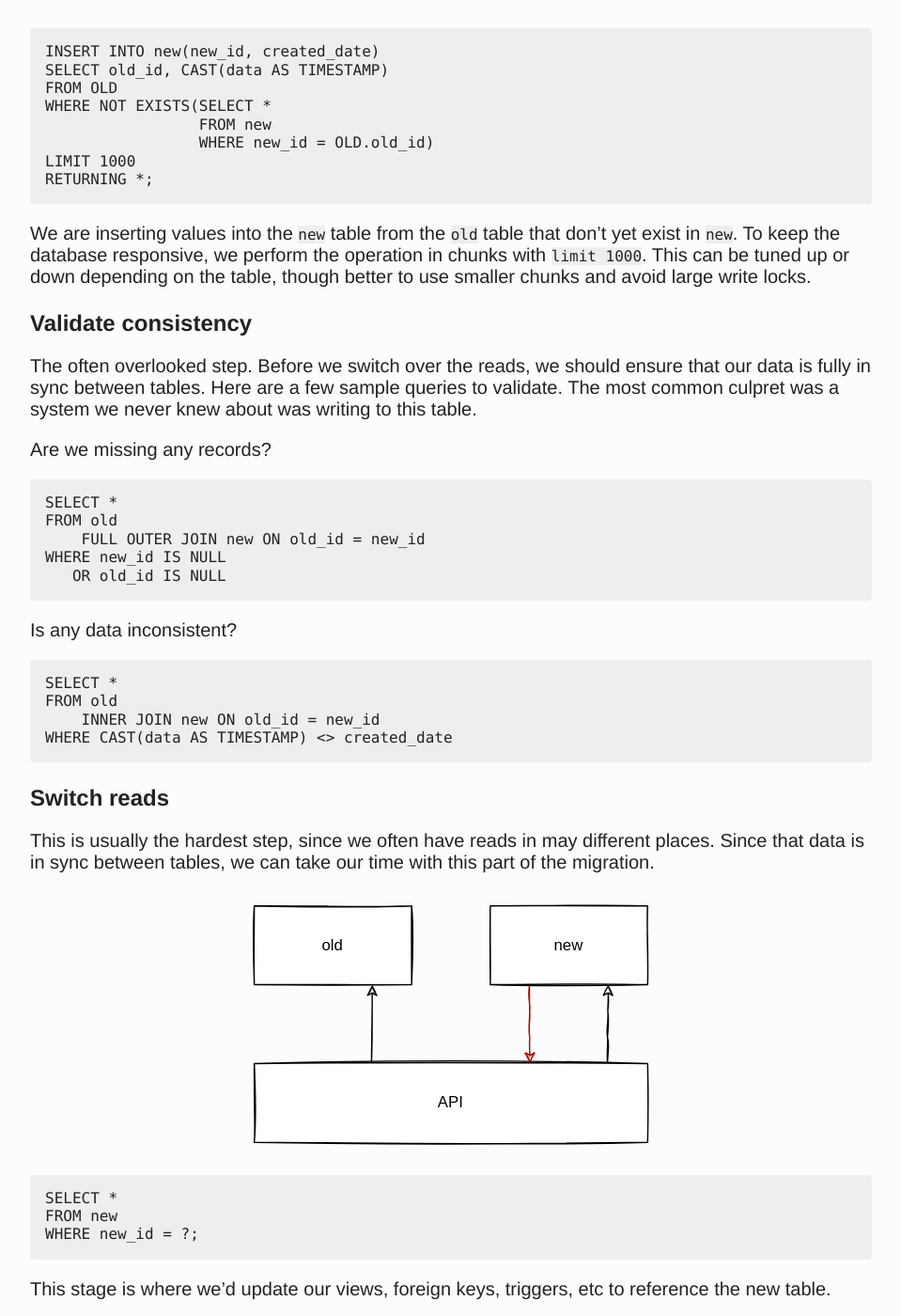
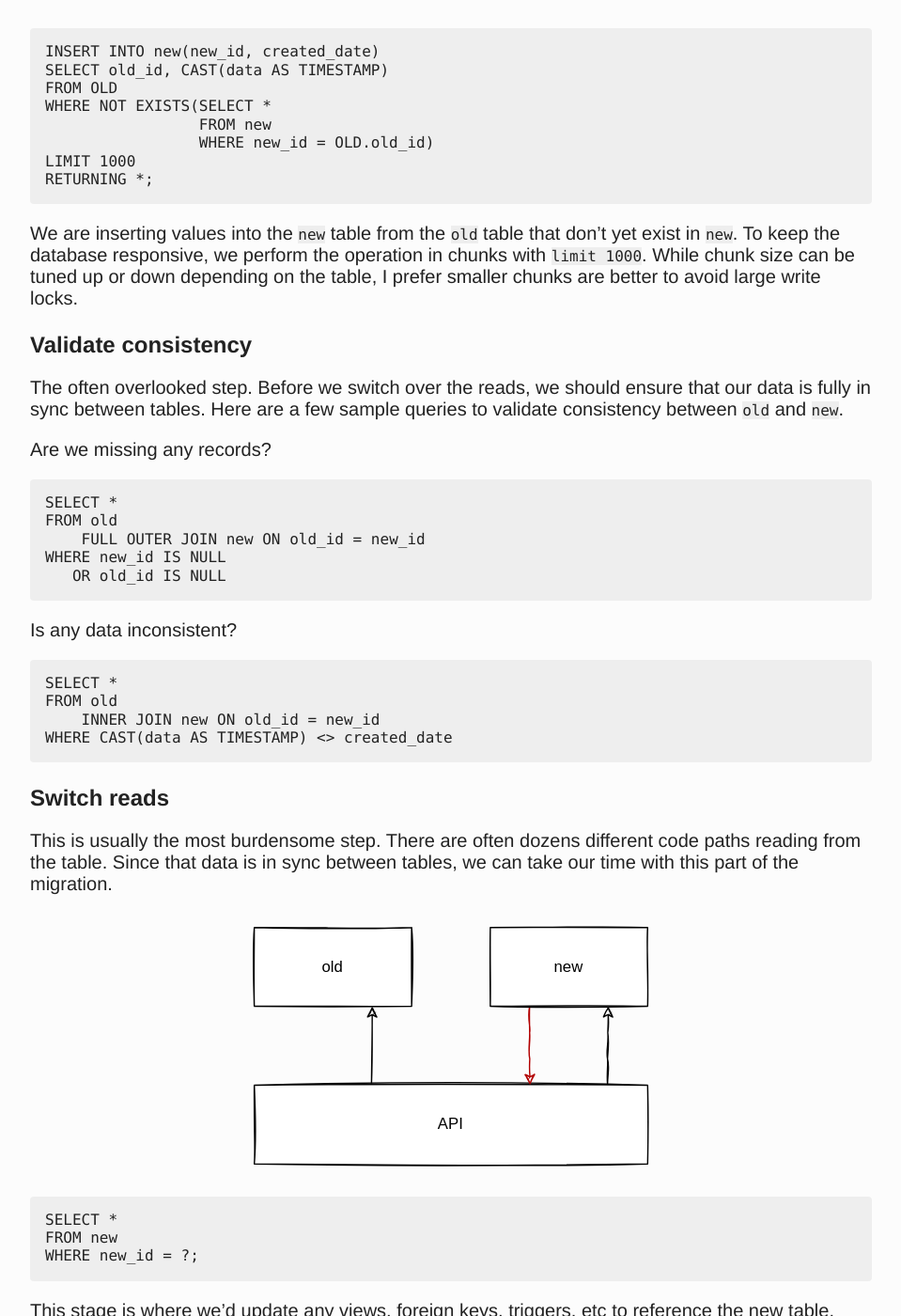
Before and after one commit to Kiran-Rao/kiran-rao.github.io, a Jekyll site: the page built from docs/unpublished/2022-05-06-zero-downtime-migrations.md, in a window 1280 px wide and 1400 px high, scrolled down 4746 px. Shown: the whole window at 94% size, without its empty margins (160-1119 px from the left). Built offline with Jekyll 4.4.1, drawn with Linux system fonts in a browser that asks for light colours; some of the changed text lies outside the part shown.

Commit message:
Updated wordings

````diff
--- a/docs/unpublished/2022-05-06-zero-downtime-migrations.md
+++ b/docs/unpublished/2022-05-06-zero-downtime-migrations.md
@@ -165,11 +165,12 @@ RETURNING *;
 
 We are inserting values into the `new` table from the `old` table that don't yet exist in `new`.
 To keep the database responsive, we perform the operation in chunks with `limit 1000`.
-This can be tuned up or down depending on the table, though better to use smaller chunks and avoid large write locks.
+While chunk size can be tuned up or down depending on the table, I prefer smaller chunks are better to avoid large write locks.
 
 ### Validate consistency
 
-The often overlooked step. Before we switch over the reads, we should ensure that our data is fully in sync between tables. Here are a few sample queries to validate. The most common culpret was a system we never knew about was writing to this table.
+The often overlooked step. Before we switch over the reads, we should ensure that our data is fully in sync between tables.
+Here are a few sample queries to validate consistency between `old` and `new`.
 
 Are we missing any records?
 
@@ -192,7 +193,9 @@ WHERE CAST(data AS TIMESTAMP) <> created_date
 
 ### Switch reads
 
-This is usually the hardest step, since we often have reads in may different places. Since that data is in sync between tables, we can take our time with this part of the migration.
+This is usually the most burdensome step.
+There are often dozens different code paths reading from the table.
+Since that data is in sync between tables, we can take our time with this part of the migration.
 
 <img class="diagram" src="/assets/migration-switch-reads.svg" alt="Switch reads" width="50%" >
 
@@ -202,13 +205,13 @@ FROM new
 WHERE new_id = ?;
 ```
 
-This stage is where we'd update our views, foreign keys, triggers, etc to reference the new table.
+This stage is where we'd update any views, foreign keys, triggers, etc to reference the new table.
 
 ### Stop writes
 
+Now that we've switch all reads over to the new system, we no longer need to update the old database.
+
 <img class="diagram" src="/assets/migration-drop-writes.svg" alt="Drop writes" width="50%" >
-
-Now that we've switch all reads over to the new system, we no longer need to update the old database. Our new write operations:
 
 ```sql
 -- Create
@@ -243,4 +246,4 @@ Congradulations! Migration Complete!
 
 <img class="diagram" src="/assets/its_done.gif" alt="It's done GIF">
 
-Now the hardest part: explaining to product why their seemingly small request took 3x longer than expected. If it helps you can send them this article. Good luck!
+Now the most challenging part: explaining to product why their seemingly small request took 3x longer than expected. If it helps you can send them this article. Good luck!
````
